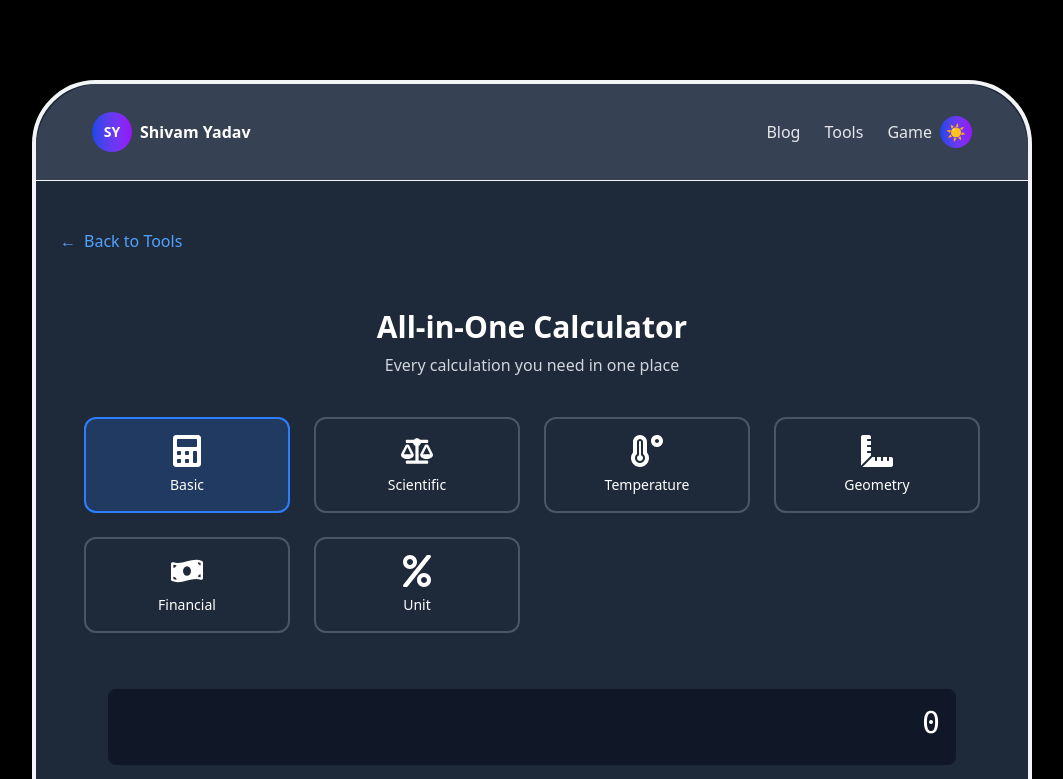
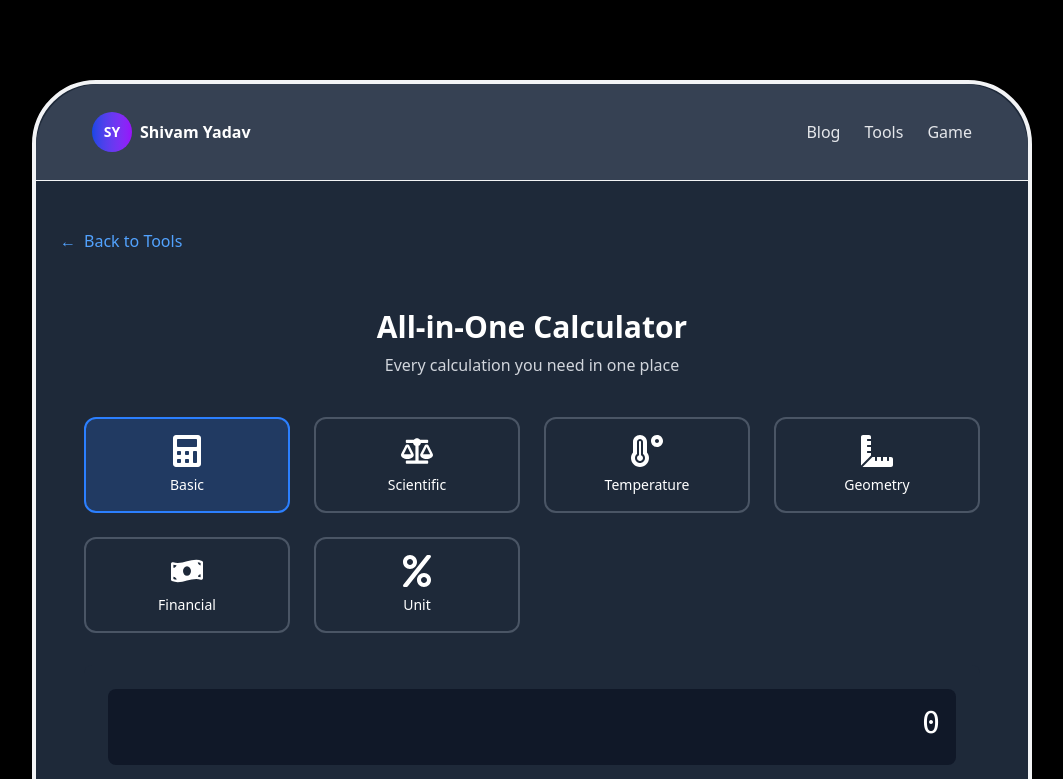
Before and after one commit to iCoder5744/portfolio, a Next.js app: page /tools/all-in-one-calc in a window 1280 px wide. Shown: the top 779 px of the page, without its empty margins (108-1171 px from the left). Built offline with nearby package versions, Linux system fonts and the light colour scheme.

Commit message:
add logic

```diff
--- a/src/components/Header.js
+++ b/src/components/Header.js
@@ -57,14 +57,17 @@ export default function Header() {
             <Link href="/game">Game</Link>
           </div>
 
-          {/* Right: Theme */}
+          {/* Right: Theme toggle button only for /blog, /tools, /game */}
+          {['/blog', '/tools', '/game'].includes(pathname) && (
             <button
               onClick={toggleTheme}
-            className="w-8 h-8 rounded-full bg-gradient-to-r from-blue-700 to-purple-600  flex items-center justify-center cursor-pointer transition-colors duration-300"
+              className="w-8 h-8 rounded-full bg-gradient-to-r from-blue-700 to-purple-600 flex items-center justify-center cursor-pointer transition-colors duration-300"
               aria-label={`Switch to ${theme === 'dark' ? 'light' : 'dark'} mode`}
             >
               {theme === 'dark' ? '☀️' : '🌙'}
             </button>
+          )}
+
 
         </div>
       </div>
```
Lines whose indentation alone changed are shown as unchanged.
